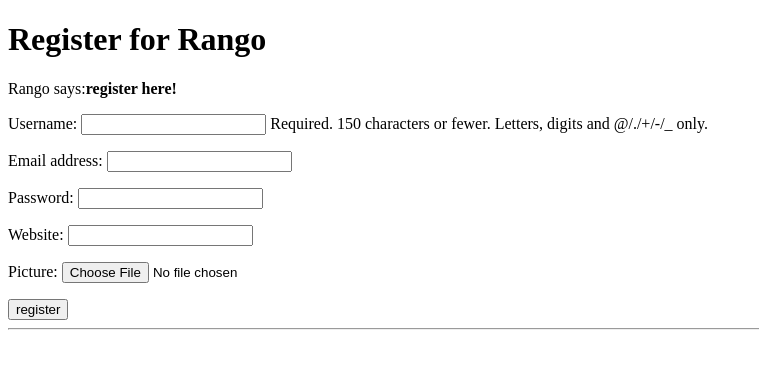
After one commit to pgcdf123/tango_with_django_project, a Django app: page /rango/register/ in a window 1280 px wide. The commit adds this page. Shown: the top 369 px of the page, without its empty margins (0-759 px from the left). Run offline with Django 3.2, Linux system fonts and the light colour scheme.

Commit message:
Chapter 9

```diff
--- a/rango/admin.py
+++ b/rango/admin.py
@@ -1,7 +1,8 @@
 from django.contrib import admin
-from rango.models import Category,Page
+from rango.models import Category,Page,UserProfile
 class CategoryAdmin(admin.ModelAdmin):
     prepopulated_fields = {'slug': ('name',)}
 # Register your models here.
 admin.site.register(Category,CategoryAdmin)
 admin.site.register(Page)
+admin.site.register(UserProfile)
--- a/rango/forms.py
+++ b/rango/forms.py
@@ -1,5 +1,5 @@
 from django import forms
-from rango.models import Page, Category
+from rango.models import Page, Category,User,UserProfile
 
 class CategroyForm(forms.ModelForm):
     name = forms.CharField(max_length=128, help_text="please enter the category name.")
@@ -29,3 +29,13 @@ class PageForm(forms.ModelForm):
             cleaned_data['url'] = url
 
         return cleaned_data
+class UserForm(forms.ModelForm):
+    password=forms.CharField(widget=forms.PasswordInput())
+
+    class Meta:
+        model=User
+        fields=('username','email','password')
+class UserProfileForm(forms.ModelForm):
+    class Meta:
+        model=UserProfile
+        fields=('website','picture')
--- a/rango/models.py
+++ b/rango/models.py
@@ -1,5 +1,6 @@
 from django.db import models
 from django.template.defaultfilters import slugify
+from django.contrib.auth.models import User
 # Create your models here.
 class Category(models.Model):
     name = models.CharField(max_length=128,unique=True)
@@ -20,3 +21,9 @@ class Page(models.Model):
     views=models.IntegerField(default=0)
     def __str__(self):
         return self.title
+class UserProfile(models.Model):
+    user = models.OneToOneField(User, on_delete=models.CASCADE)
+    website = models.URLField(blank=True)
+    picture = models.ImageField(upload_to='profile_images', blank=True)
+    def __str__(self):
+        return self.user.username
--- a/rango/urls.py
+++ b/rango/urls.py
@@ -7,4 +7,5 @@ urlpatterns=[
     path('category/<slug:category_name_slug>/', views.show_category, name='show_category'),
     path('add_category/', views.add_category, name='add_category'),
     path('category/<slug:category_name_slug>/add_page/', views.add_page, name='add_page'),
+    path('register/', views.register, name='register')
 ]
--- a/rango/views.py
+++ b/rango/views.py
@@ -1,7 +1,7 @@
 from django.shortcuts import render,redirect
 from django.http import  HttpResponse
 from rango.models import Category,Page
-from rango.forms import CategroyForm, PageForm
+from rango.forms import CategroyForm, PageForm, UserForm, UserProfileForm
 from django.urls import reverse
 def index(request):
 
@@ -58,3 +58,24 @@ def add_page(request,category_name_slug):
                 print(form.errors)
     context_dict={'form':form, 'category':category}
     return render(request, 'rango/add_page.html', context=context_dict)
+def register(request):
+    registered=False
+    if request.method=='POST':
+        user_form=UserForm(request.POST)
+        profile_form=UserProfileForm(request.POST)
+        if user_form.is_valid() and profile_form.is_valid():
+            user=user_form.save()
+            user.set_password(user.password)
+            user.save()
+            profile=profile_form.save(commit=False)
+            profile.user=user
+            if 'picture' in request.FILES:
+                profile.picture=request.FILES['picture']
+            profile.save()
+            registered=True
+        else:
+            print(user_form.errors,profile_form.errors)
+    else:
+        user_form=UserForm()
+        profile_form=UserProfileForm()
+    return render(request,'rango/register.html',context={'user_form':user_form,'profile_form':profile_form,'registered': registered})
--- a/tango_with_django_project/settings.py
+++ b/tango_with_django_project/settings.py
@@ -93,6 +93,7 @@ AUTH_PASSWORD_VALIDATORS = [
     },
     {
         'NAME': 'django.contrib.auth.password_validation.MinimumLengthValidator',
+        'OPTIONS': {'min_length': 6,}
     },
     {
         'NAME': 'django.contrib.auth.password_validation.CommonPasswordValidator',
@@ -101,7 +102,10 @@ AUTH_PASSWORD_VALIDATORS = [
         'NAME': 'django.contrib.auth.password_validation.NumericPasswordValidator',
     },
 ]
-
+PASSWPRD_HASHERS=[
+    'django.contrib.auth.hashers.PBKDF2PasswordHasher',
+    'django.contrib.auth.hashers.PBKDF2SHA1PasswordHasher',
+]
 
 # Internationalization
 # https://docs.djangoproject.com/en/3.2/topics/i18n/
--- a/templates/rango/about.html
+++ b/templates/rango/about.html
@@ -1,4 +1,4 @@
-<!DOCTYPE html>
+
 {% extends 'rango/base.html'%}
 {% load static %}
 {% block title_block %}
--- a/templates/rango/add_category.html
+++ b/templates/rango/add_category.html
@@ -1,4 +1,4 @@
-<!DOCTYPE html>
+
 {% extends 'rango/base.html' %}
 {% block title_block %}
     Add_category
--- a/templates/rango/add_page.html
+++ b/templates/rango/add_page.html
@@ -1,4 +1,4 @@
-<!DOCTYPE html>
+
 {% extends 'rango/base.html' %}
 {% block title_block %}
     Add_page
--- a/templates/rango/base.html
+++ b/templates/rango/base.html
@@ -20,6 +20,7 @@
         <li><a href="{% url 'rango:add_category' %}">Add a New Category</a></li>
          <li><a href="{% url 'rango:about' %}">About</a></li>
          <li><a href="{% url 'rango:index' %}">Index</a></li>
+         <li><a href="{% url 'rango:register' %}">Sign up</a></li>
     </ul>
     {% endblock %}
 </div>
--- a/templates/rango/category.html
+++ b/templates/rango/category.html
@@ -1,5 +1,3 @@
-<!DOCTYPE html>
-<html lang="en">
 {% extends 'rango/base.html' %}
 {% load static %}
 {% block title_block %}
--- a/templates/rango/index.html
+++ b/templates/rango/index.html
@@ -1,4 +1,3 @@
-<!DOCTYPE html>
 {% extends 'rango/base.html'%}
 {% load static %}
 {% block title_block %}
@@ -44,5 +43,3 @@
     <img src="{% static 'images/rango.jpg' %}" alt="Pciture of Rango"/>
 </div>
 {% endblock %}
-{% block Endweb_block %}
-{% endblock %}
--- /dev/null
+++ b/templates/rango/register.html
@@ -0,0 +1,22 @@
+{% extends 'rango/base.html' %}
+{% load static %}
+{% block title_block %}
+    Register
+{% endblock %}
+{% block body_block %}
+    <h1>Register for Rango</h1>
+    {%  if registered %}
+    Rango says:<strong>thank you for registering!</strong>
+    <a href="{% url 'rango:index' %}">Return to homepage</a><br/>
+    {% else %}
+    Rango says:<strong>register here!</strong>
+    <form id="user_form" method="post" action="{% url 'rango:register' %}" enctype="multipart/form-data">
+    {% csrf_token %}
+    {{ user_form.as_p }}
+    {{ profile_form.as_p }}
+    <input type="submit" , name="submit", value="register"/>
+    </form>
+    {% endif %}
+{% endblock %}
+{% block Endweb_block %}
+{% endblock %}
```
